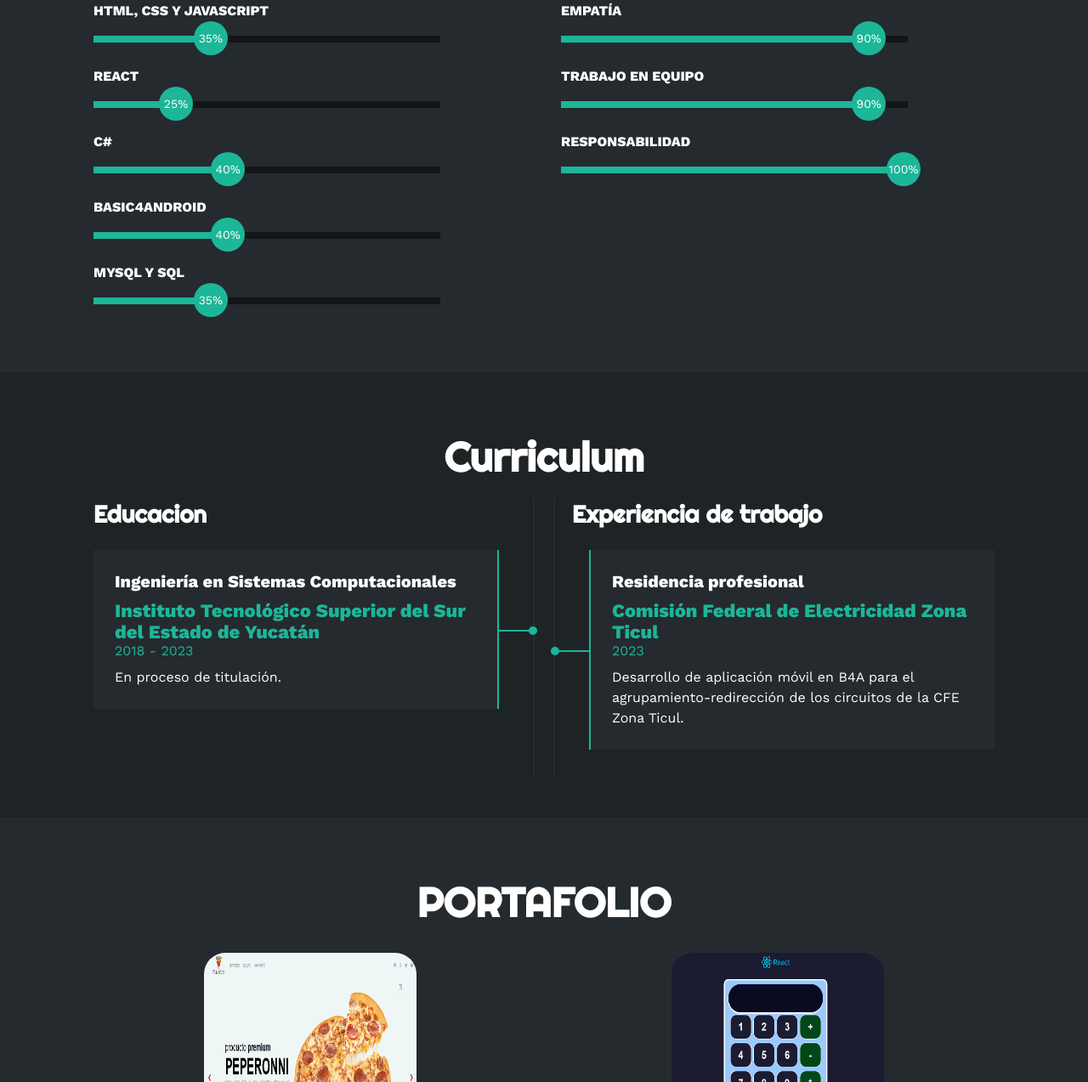
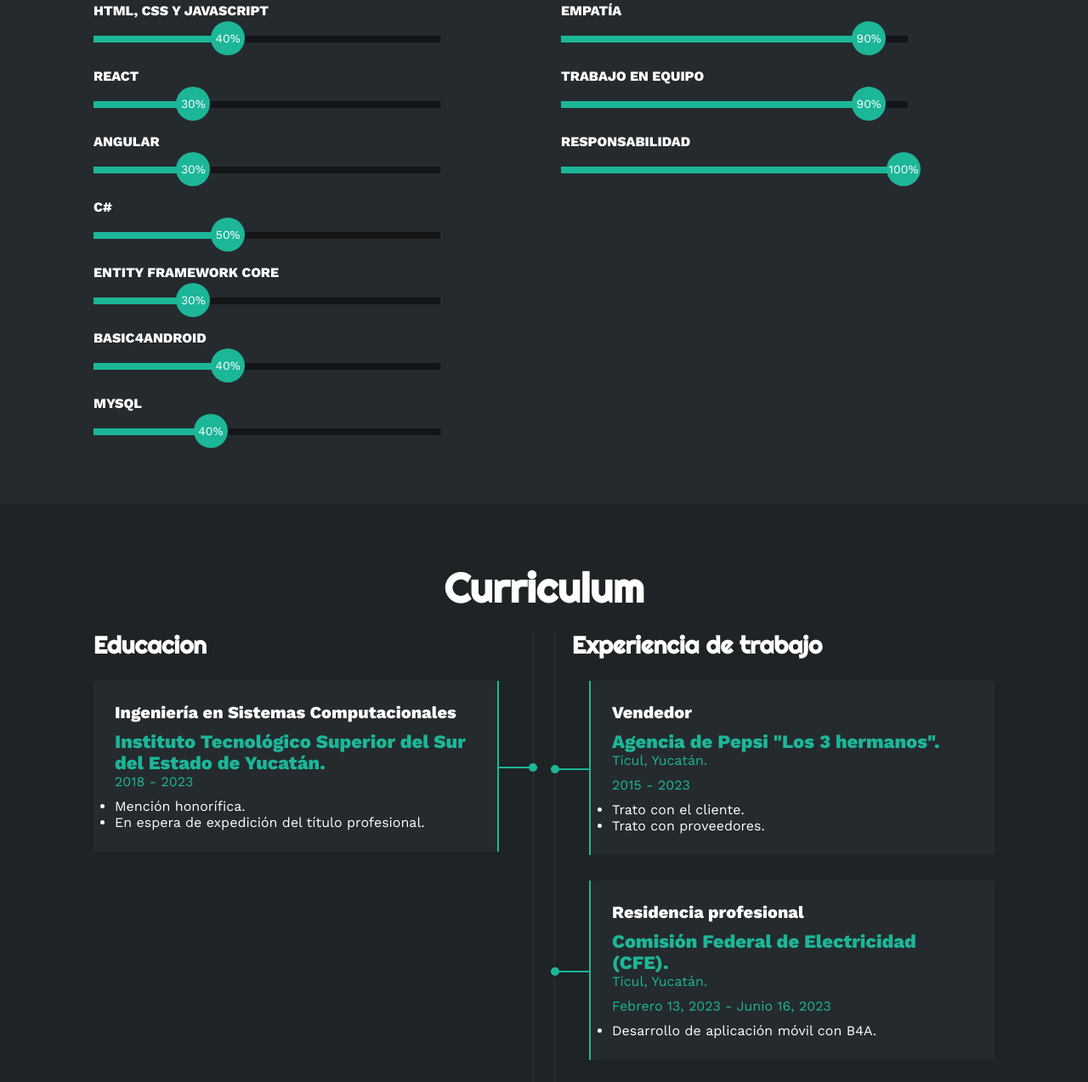
Before and after one commit to leonxrdo17/portafolio, a plain HTML site: page index.html in a window 1280 px wide. Shown: the part 1527-2800 px from the top of the page at 85% size. Drawn offline with nearby package versions, Linux system fonts and the light colour scheme; files whose address does not match are found by name.

Commit message:
Agregado empleo de COMA

```diff
--- a/estilos.css
+++ b/estilos.css
@@ -323,7 +323,7 @@ html {
 
 @keyframes htmlcssjs {
   0% {width: 0%;}
-  100% {width: 35%;}
+  100% {width: 40%;}
 }
 
 .skills .skill .react {
@@ -333,7 +333,17 @@ html {
 
 @keyframes react {
   0% {width: 0%;}
-  100% {width: 25%;}
+  100% {width: 30%;}
+}
+
+.skills .skill .angular {
+  width: 0%;
+  animation: 2s angular forwards;
+}
+
+@keyframes angular {
+  0% {width: 0%;}
+  100% {width: 30%;}
 }
 
 .skills .skill .c {
@@ -344,6 +354,16 @@ html {
 @keyframes c {
   0% {width: 0%;}
   100% {width: 40%;}
+}
+
+.skills .skill .entity {
+  width: 0%;
+  animation: 2s entity forwards;
+}
+
+@keyframes entity {
+  0% {width: 0%;}
+  100% {width: 30%;}
 }
 
 .skills .skill .b4a {
--- a/index.html
+++ b/index.html
@@ -37,7 +37,7 @@
                 <img src="imagenes/fotoDePerfil.jpg" alt="">
             </div>
             <h1>Leonardo Dzul</h1>
-            <h2>Ingeniería en Sistemas Computacionales</h2>
+            <h2>Ingeniero en Sistemas Computacionales</h2>
             <div class="redes">
                 <!-- <a href="#"><i class="fa-brands fa-facebook"></i></a> -->
                 <!-- <a href="#"><i class="fa-brands fa-twitter"></i></a> -->
@@ -80,7 +80,7 @@
                         </li> -->
                         <li>
                             <strong>Cargo</strong>
-                            <span>RECIÉN EGRESADO</span>
+                            <span>TRAINEE DESARROLLO TI</span>
                         </li>
                     </ul>
                 </div>
@@ -128,7 +128,7 @@
                         <span>HTML, CSS Y JAVASCRIPT</span>
                         <div class="barra-skill">
                             <div class="progreso">
-                                <span>35%</span>
+                                <span>40%</span>
                             </div>
                         </div>
                     </div>
@@ -136,7 +136,15 @@
                         <span>REACT</span>
                         <div class="barra-skill">
                             <div class="progreso">
-                                <span>25%</span>
+                                <span>30%</span>
+                            </div>
+                        </div>
+                    </div>
+                    <div class="skill">
+                        <span>ANGULAR</span>
+                        <div class="barra-skill">
+                            <div class="progreso">
+                                <span>30%</span>
                             </div>
                         </div>
                     </div>
@@ -144,7 +152,15 @@
                         <span>C#</span>
                         <div class="barra-skill">
                             <div class="progreso">
-                                <span>40%</span>
+                                <span>50%</span>
+                            </div>
+                        </div>
+                    </div>
+                    <div class="skill">
+                        <span>ENTITY FRAMEWORK CORE</span>
+                        <div class="barra-skill">
+                            <div class="progreso">
+                                <span>30%</span>
                             </div>
                         </div>
                     </div>
@@ -157,10 +173,10 @@
                         </div>
                     </div>
                     <div class="skill">
-                        <span>MYSQL Y SQL</span>
+                        <span>MYSQL</span>
                         <div class="barra-skill">
                             <div class="progreso">
-                                <span>35%</span>
+                                <span>40%</span>
                             </div>
                         </div>
                     </div>
@@ -212,9 +228,12 @@
                     <h3>Educacion</h3>
                     <div class="item izq">
                         <h4>Ingeniería en Sistemas Computacionales</h4>
-                        <span class="casa">Instituto Tecnológico Superior del Sur del Estado de Yucatán</span>
+                        <span class="casa">Instituto Tecnológico Superior del Sur del Estado de Yucatán. </span>
                         <span class="fecha">2018 - 2023</span>
-                        <p>En proceso de titulación.</p>
+                        <ul>
+                            <li>Mención honorífica.</li>
+                            <li>En espera de expedición del título profesional.</li>
+                        </ul>
                         <div class="conectori">
                             <div class="circuloi"></div>
                         </div>
@@ -223,15 +242,49 @@
 
                 <div class="col derecha">
                     <h3>Experiencia de trabajo</h3>
+
                     <div class="item der">
-                        <h4>Residencia profesional</h4>
-                        <span class="casa">Comisión Federal de Electricidad Zona Ticul</span>
-                        <span class="fecha">2023</span>
-                        <p>Desarrollo de aplicación móvil en B4A para el agrupamiento-redirección de los circuitos de la CFE Zona Ticul.</p>
+                        <h4>Vendedor</h4>
+                        <span class="casa">Agencia de Pepsi "Los 3 hermanos".</span>
+                        <span class="fecha">Ticul, Yucatán.</span>
+                        <span class="fecha">2015 - 2023</span>
+                        <ul>
+                            <li>Trato con el cliente.</li>
+                            <li>Trato con proveedores.</li>
+                        </ul>
                         <div class="conectord">
                             <div class="circulod"></div>
                         </div>
                     </div>
+
+                    <div class="item der">
+                        <h4>Residencia profesional</h4>
+                        <span class="casa">Comisión Federal de Electricidad (CFE).</span>
+                        <span class="fecha">Ticul, Yucatán.</span>
+                        <span class="fecha">Febrero 13, 2023 - Junio 16, 2023</span>
+                        <p></p>
+                        <ul>
+                            <li>Desarrollo de aplicación móvil con B4A.</li>
+                        </ul>
+                        <div class="conectord">
+                            <div class="circulod"></div>
+                        </div>
+                    </div>
+
+                    <div class="item der">
+                        <h4>Trainee Desarrollo TI</h4>
+                        <span class="casa">Compañía Mayorista de Abarrotes (COMA).</span>
+                        <span class="fecha">Mérida, Yucatán.</span>
+                        <span class="fecha">Noviembre 9, 2023 - Actualidad.</span>
+                        <p></p>
+                        <ul>
+                            <li>Desarrollo de caso de uso con Entity Framework Core y Angular.</li>
+                        </ul>
+                        <div class="conectord">
+                            <div class="circulod"></div>
+                        </div>
+                    </div>
+
                 </div>
 
             </div>
--- a/scripts.js
+++ b/scripts.js
@@ -29,12 +29,14 @@ function efectoHabilidades(){
         let habilidades = document.getElementsByClassName("progreso");
         habilidades[0].classList.add("htmlcssjs");
         habilidades[1].classList.add("react");
-        habilidades[2].classList.add("c");
-        habilidades[3].classList.add("b4a");
-        habilidades[4].classList.add("sql");
-        habilidades[5].classList.add("empatia");
-        habilidades[6].classList.add("trabajoenequipo");
-        habilidades[7].classList.add("responsabilidad");
+        habilidades[2].classList.add("angular");
+        habilidades[3].classList.add("c");
+        habilidades[4].classList.add("entity");
+        habilidades[5].classList.add("b4a");
+        habilidades[6].classList.add("sql");
+        habilidades[7].classList.add("empatia");
+        habilidades[8].classList.add("trabajoenequipo");
+        habilidades[9].classList.add("responsabilidad");
     }
 }
 // detecto el scrolling para aplicar la animacion de la barrera de habilidades
```
Also changed, not shown: 1 other file.
